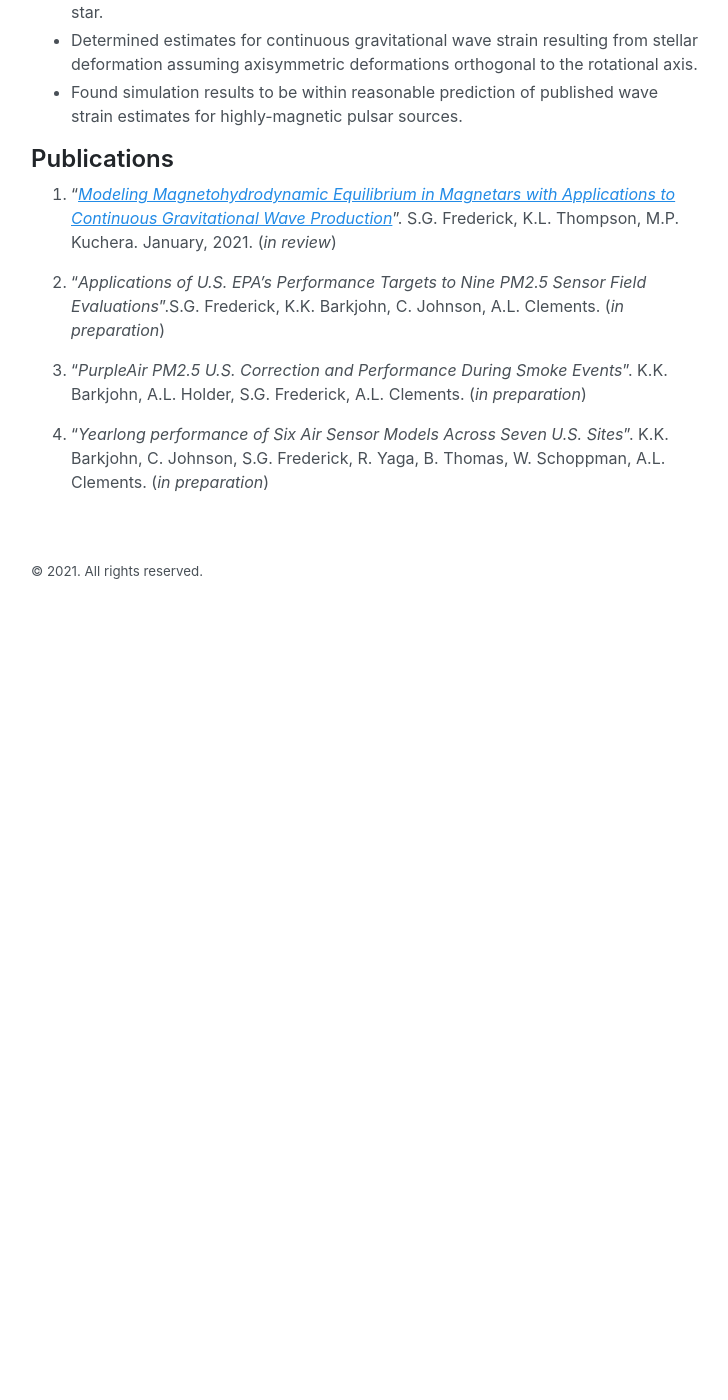
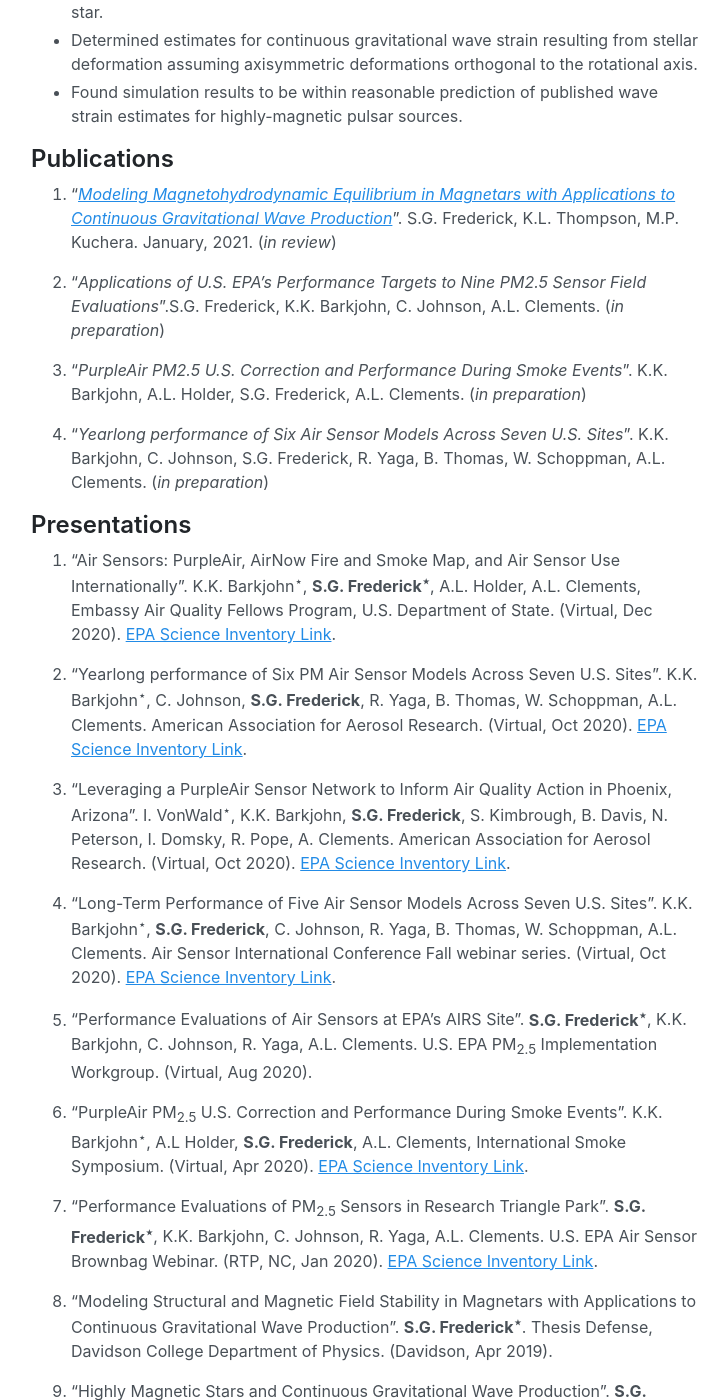
Before and after one commit to samfrederick/samfrederick.github.io, a Jekyll site: the page built from projects.md, in a window 1280 px wide and 1400 px high, scrolled down 444 px. Shown: the whole window, without its empty margins (273-1001 px from the left). Built offline with Jekyll 4.4.1, drawn with Linux system fonts in a browser that asks for light colours; before the commit the page ends 1074 px from its top, so only the background shows below that; some of the changed text lies outside the part shown.

Commit message:
Add presentations

```diff
--- a/projects.md
+++ b/projects.md
@@ -19,3 +19,70 @@ title: Projects
 3. “_PurpleAir PM2.5 U.S. Correction and Performance During Smoke Events_”. K.K. Barkjohn, A.L. Holder, S.G. Frederick, A.L. Clements. (_in preparation_)
 
 4. “_Yearlong performance of Six Air Sensor Models Across Seven U.S. Sites_”. K.K. Barkjohn, C. Johnson, S.G. Frederick, R. Yaga, B. Thomas, W. Schoppman, A.L. Clements. (_in preparation_)
+
+## Presentations
+1.  “Air Sensors: PurpleAir, AirNow Fire and Smoke Map, and Air Sensor
+    Use Internationally". K.K. Barkjohn<sup>⋆</sup>, **S.G.
+    Frederick<sup>⋆</sup>**, A.L. Holder, A.L. Clements, Embassy Air
+    Quality Fellows Program, U.S. Department of State. (Virtual, Dec
+    2020). [EPA Science Inventory Link][].
+
+2.  “Yearlong performance of Six PM Air Sensor Models Across Seven U.S.
+    Sites". K.K. Barkjohn<sup>⋆</sup>, C. Johnson, **S.G.
+    Frederick**, R. Yaga, B. Thomas, W. Schoppman, A.L. Clements.
+    American Association for Aerosol Research. (Virtual, Oct 2020). [EPA
+    Science Inventory Link][1].
+
+3.  “Leveraging a PurpleAir Sensor Network to Inform Air Quality Action
+    in Phoenix, Arizona". I. VonWald<sup>⋆</sup>, K.K. Barkjohn, **S.G.
+    Frederick**, S. Kimbrough, B. Davis, N. Peterson, I. Domsky, R.
+    Pope, A. Clements. American Association for Aerosol Research.
+    (Virtual, Oct 2020). [EPA Science Inventory Link][2].
+
+4.  “Long-Term Performance of Five Air Sensor Models Across Seven U.S.
+    Sites". K.K. Barkjohn<sup>⋆</sup>, **S.G. Frederick**, C.
+    Johnson, R. Yaga, B. Thomas, W. Schoppman, A.L. Clements. Air Sensor
+    International Conference Fall webinar series. (Virtual, Oct 2020).
+    [EPA Science Inventory Link][3].
+
+5.  “Performance Evaluations of Air Sensors at EPA’s AIRS Site". **S.G.
+    Frederick<sup>⋆</sup>**, K.K. Barkjohn, C. Johnson, R. Yaga, A.L.
+    Clements. U.S. EPA PM<sub>2.5</sub> Implementation Workgroup.
+    (Virtual, Aug 2020).
+
+6.  “PurpleAir PM<sub>2.5</sub> U.S. Correction and Performance During
+    Smoke Events". K.K. Barkjohn<sup>⋆</sup>, A.L Holder, **S.G.
+    Frederick**, A.L. Clements, International Smoke Symposium. (Virtual,
+    Apr 2020). [EPA Science Inventory Link][4].
+
+7.  “Performance Evaluations of PM<sub>2.5</sub> Sensors in Research
+    Triangle Park". **S.G. Frederick<sup>⋆</sup>**, K.K. Barkjohn, C.
+    Johnson, R. Yaga, A.L. Clements. U.S. EPA Air Sensor Brownbag
+    Webinar. (RTP, NC, Jan 2020). [EPA Science Inventory Link][5].
+
+8.  “Modeling Structural and Magnetic Field Stability in Magnetars with
+    Applications to Continuous Gravitational Wave Production". **S.G.
+    Frederick<sup>⋆</sup>**. Thesis Defense, Davidson College Department
+    of Physics. (Davidson, Apr 2019).
+
+9.  “Highly Magnetic Stars and Continuous Gravitational Wave
+    Production". **S.G. Frederick<sup>⋆</sup>**, K.L. Thompson, M.P.
+    Kuchera. Public talk, Charlotte Amateur Astronomers’ Club.
+    (Charlotte, NC, Mar 2019).
+
+10. “Modeling Stability of Magnetic Fields in Magnetars". **S.G.
+    Frederick<sup>⋆</sup>**, K.L. Thompson, M.P. Kuchera. Davidson
+    College Department of Physics Winter Symposium. (Davidson, Dec
+    2018).
+
+11. “Radio Observations of Intermittent Pulsars and Interstellar
+    Clouds". **S.G. Frederick<sup>⋆</sup>**, K.L. Thompson. Davidson
+    College Department of Physics Winter Symposium. (Davidson, Dec
+    2017)
+
+[EPA Science Inventory Link]: https://cfpub.epa.gov/si/si_public_record_Report.cfm?dirEntryId=350379&Lab=CEMM
+[1]: https://cfpub.epa.gov/si/si_public_record_report.cfm?dirEntryId=349964&Lab=CEMM
+[2]: https://cfpub.epa.gov/si/si_public_record_report.cfm?Lab=CEMM&dirEntryId=349966
+[3]: https://cfpub.epa.gov/si/si_public_record_report.cfm?dirEntryId=349961&Lab=CEMM
+[4]: https://cfpub.epa.gov/si/si_public_record_report.cfm?dirEntryId=349513&Lab=CEMM
+[5]: https://cfpub.epa.gov/si/si_public_record_report.cfm?Lab=CEMM&dirEntryId=348487
```
